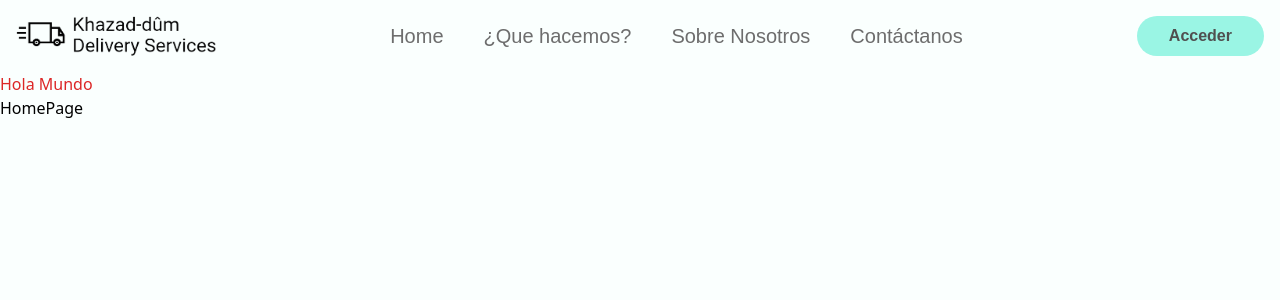
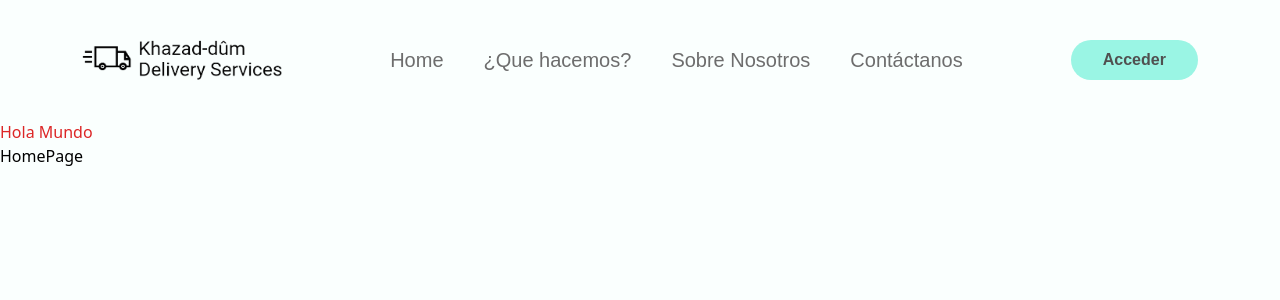
Before and after one commit to feixes/khazad-dum-delivery, a React (Vite) app: page / in a window 1280 px wide. Shown: the top 300 px of the page. Built offline with nearby package versions, Linux system fonts and the light colour scheme.

Commit message:
fixed a scrolling issue

```diff
--- a/src/index.css
+++ b/src/index.css
@@ -9,6 +9,7 @@
     scroll-behavior: smooth;
     background-color: #fafffe;
 }
+
 
 @layer components {
     .max-container {
--- a/src/ui/components/NavBar.tsx
+++ b/src/ui/components/NavBar.tsx
@@ -31,10 +31,10 @@ export const NavBar = () => {
 
     return (
         <header className="text-slate-gray w-full">
-            <nav className="p-4 max-container flex flex-1 justify-between items-center">
+            <nav className="max-container flex flex-1 justify-around items-center m-10">
                 <img
                     src={logo}
-                    className=" max-md:h-[80px] max-md:w-[400px] w-[200px] h-[40px] text-[#505050] hover:text-black cursor-pointer"
+                    className=" max-md:h-[70px] max-md:w-[300px] w-[200px] h-[40px] text-[#505050] hover:text-black cursor-pointer"
                 />
                 <ul className="flex font-medium text-xl gap-10 font-montserrat max-lg:gap-4 max-lg:text-base max-md:hidden px-6">
                     <NavLink to='/'>
```
